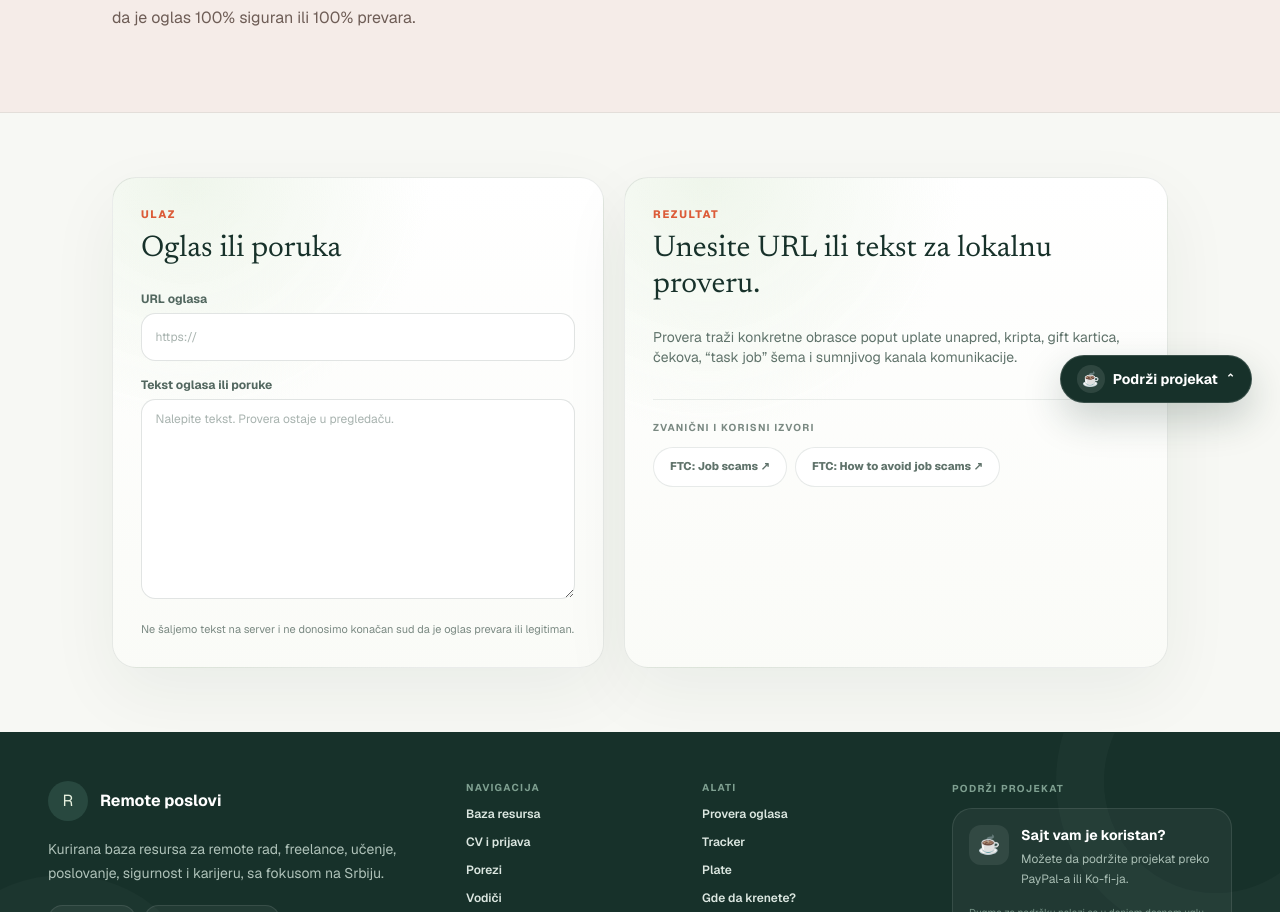
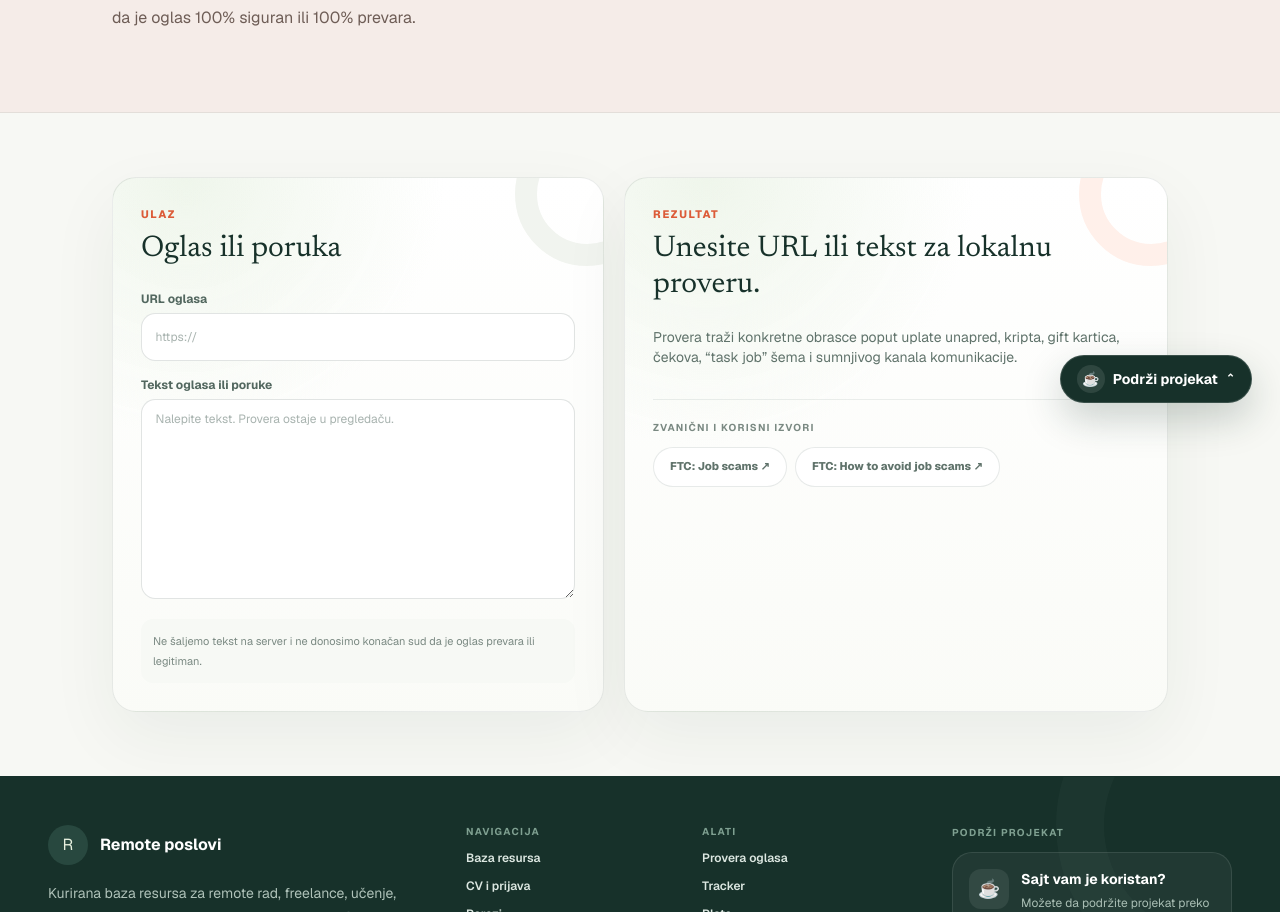
Before and after one commit to zoxknez/remoteposlovi, a Next.js app: page /provera-oglasa in a window 1280 px wide. Shown: the part 369-1281 px from the top of the page. Built offline with nearby package versions, Linux system fonts and the light colour scheme; no server answers.

Commit message:
Premium polish scam checkera

```diff
--- a/src/components/ScamChecker.tsx
+++ b/src/components/ScamChecker.tsx
@@ -6,17 +6,17 @@ import { checkScamSignals, SCAM_OFFICIAL_LINKS } from "@/lib/scam";
 export function ScamChecker() {
   const [url,setUrl]=useState(""); const [text,setText]=useState(""); const result=checkScamSignals({url,text}); const hasInput=Boolean(url.trim()||text.trim());
   return <div className="grid gap-5 lg:grid-cols-[.95fr_1.05fr]">
-    <section className="premium-panel p-5 md:p-7">
-      <div className="flex items-center justify-between"><div><p className="eyebrow">ULAZ</p><h2 className="mt-2 font-serif text-3xl">Oglas ili poruka</h2></div>{hasInput?<button type="button" onClick={()=>{setUrl("");setText("");}} className="chip">Očistite</button>:null}</div>
+    <section className="premium-panel relative overflow-hidden p-5 md:p-7">
+      <div className="absolute -right-14 -top-14 size-36 rounded-full border-[22px] border-[#f1f4ef]" aria-hidden /><div className="relative flex items-center justify-between"><div><p className="eyebrow">ULAZ</p><h2 className="mt-2 font-serif text-3xl">Oglas ili poruka</h2></div>{hasInput?<button type="button" onClick={()=>{setUrl("");setText("");}} className="chip">Očistite</button>:null}</div>
       <label className="mt-6 block text-xs font-bold text-[#52675f]">URL oglasa<input value={url} onChange={e=>setUrl(e.target.value)} className="premium-field mt-1.5 font-normal" placeholder="https://" /></label>
       <label className="mt-4 block text-xs font-bold text-[#52675f]">Tekst oglasa ili poruke<textarea value={text} onChange={e=>setText(e.target.value)} rows={11} className="premium-field mt-1.5 resize-y font-normal" placeholder="Nalepite tekst. Provera ostaje u pregledaču." /></label>
-      <p className="mt-4 text-[11px] leading-5 text-[#7a8982]">Ne šaljemo tekst na server i ne donosimo konačan sud da je oglas prevara ili legitiman.</p>
+      <p className="relative mt-4 rounded-xl bg-[#f7f9f5] p-3 text-[11px] leading-5 text-[#7a8982]">Ne šaljemo tekst na server i ne donosimo konačan sud da je oglas prevara ili legitiman.</p>
     </section>
-    <section className="premium-panel p-5 md:p-7">
-      <p className="eyebrow">REZULTAT</p>
+    <section className="premium-panel relative overflow-hidden p-5 md:p-7">
+      <div className="absolute -right-14 -top-14 size-36 rounded-full border-[22px] border-[#fff0ea]" aria-hidden /><div className="relative"><p className="eyebrow">REZULTAT</p>
       <h2 className="mt-2 font-serif text-3xl">{hasInput?result.summary:"Unesite URL ili tekst za lokalnu proveru."}</h2>
       {hasInput&&result.signals.length>0?<div className="mt-6 grid gap-3">{result.signals.map((signal,index)=><div key={signal.id} className="rounded-2xl border border-[#dc5b38]/12 bg-[#fff5f0] p-4"><div className="flex gap-3"><span className="grid size-7 shrink-0 place-items-center rounded-full bg-[#dc5b38] text-[10px] font-bold text-white">{index+1}</span><div><strong className="text-sm">{signal.title}</strong><p className="mt-1 text-sm leading-6 text-[#6e5d56]">{signal.detail}</p></div></div></div>)}</div>:hasInput?<div className="mt-6 rounded-2xl bg-[#eef3ed] p-5 text-sm leading-6 text-[#52675f]">Nisu pronađeni signali koje lokalni parser trenutno prepoznaje. To nije potvrda da je oglas legitiman. Proverite career stranicu, domen i način komunikacije.</div>:<div className="mt-6 grid gap-3 text-sm text-[#60736b]"><p>Provera traži konkretne obrasce poput uplate unapred, kripta, gift kartica, čekova, “task job” šema i sumnjivog kanala komunikacije.</p></div>}
       <div className="mt-8 border-t border-[#17312a]/8 pt-5"><p className="text-[10px] font-bold tracking-[.12em] text-[#7a8982]">ZVANIČNI I KORISNI IZVORI</p><div className="mt-3 flex flex-wrap gap-2">{SCAM_OFFICIAL_LINKS.map(link=><a key={link.url} href={link.url} target="_blank" rel="noreferrer" className="chip">{link.label} ↗</a>)}</div></div>
-    </section>
+    </div></section>
   </div>;
 }
```
